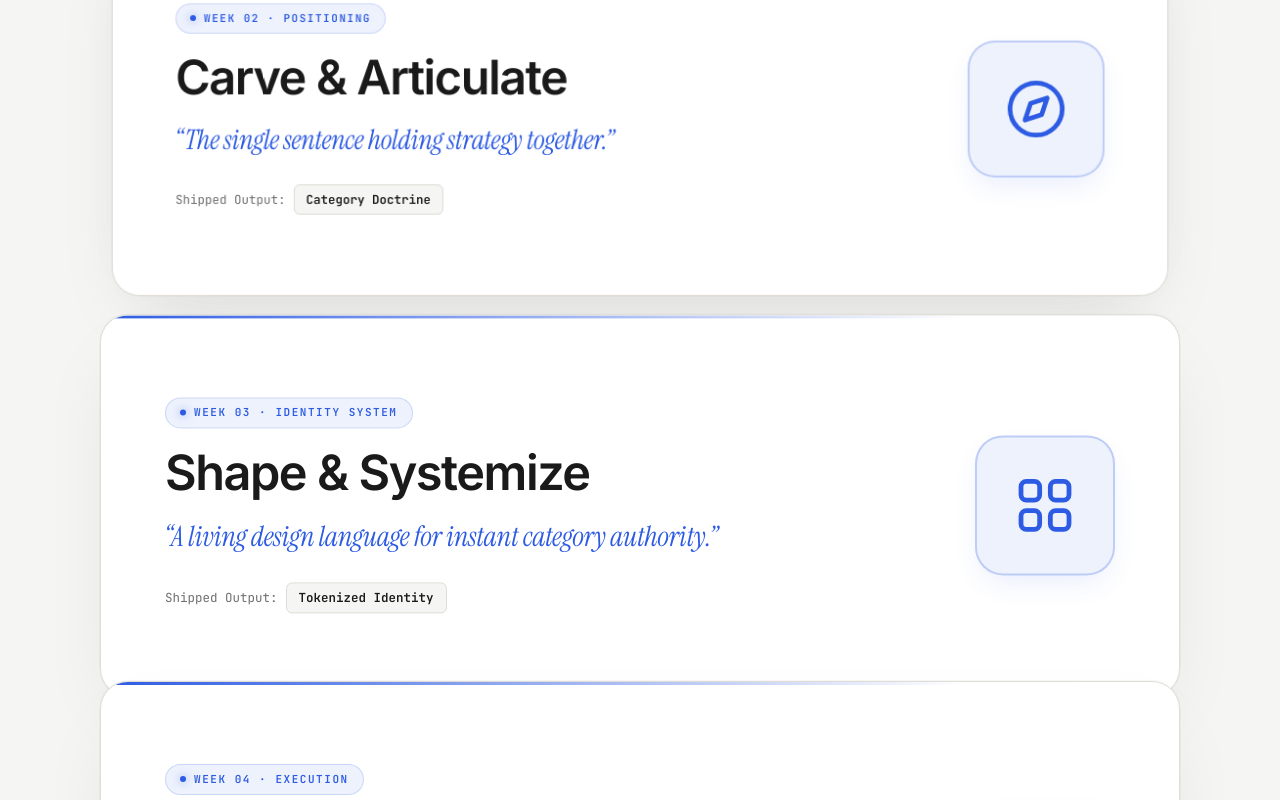
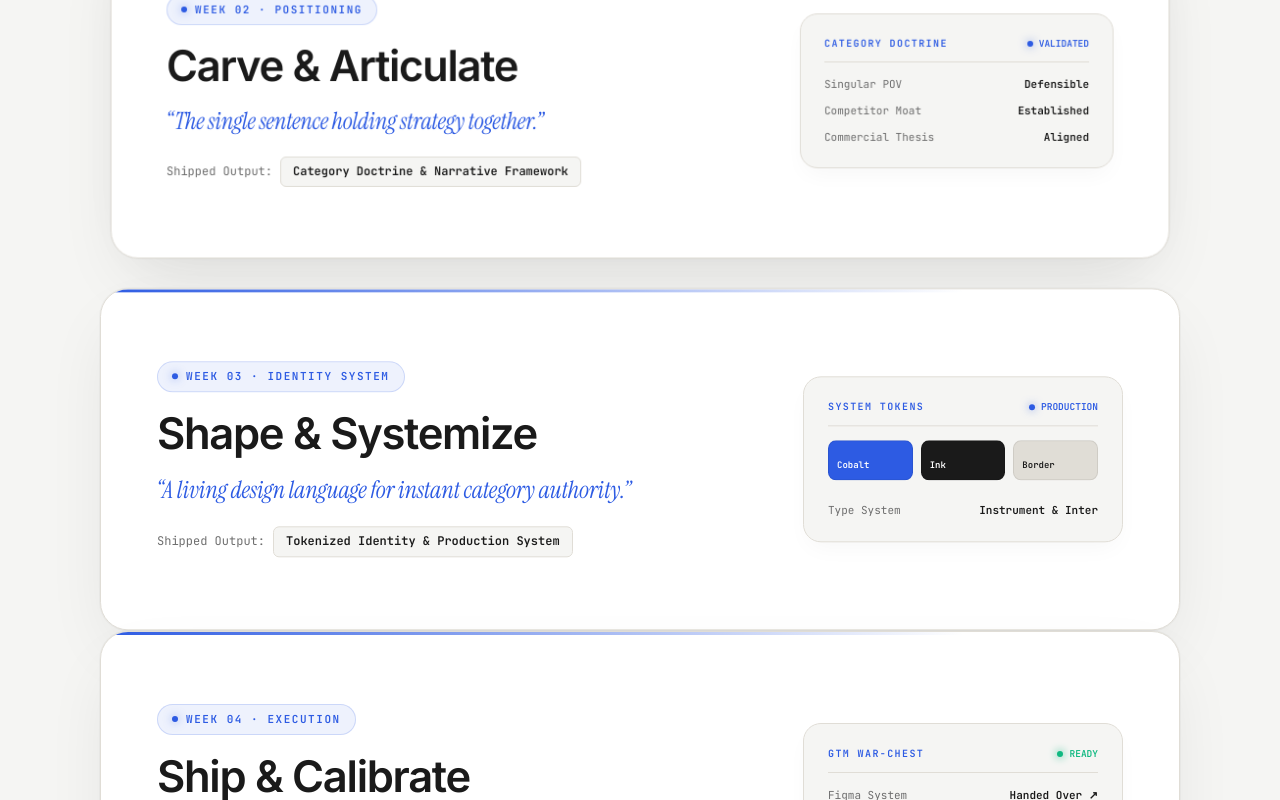
Before and after one commit to scream687/taksh-react, a Next.js app: page / in a window 1280 px wide. Shown: the part 5540-6340 px from the top of the page. Built offline with nearby package versions, Linux system fonts and the light colour scheme.

Commit message:
feat(scrollstack): lock pinning location at top: 105px and upgrade right card visuals to live studio deliverable specimens

```diff
--- a/components/motion/ScrollStack.css
+++ b/components/motion/ScrollStack.css
@@ -7,11 +7,11 @@
 
 .scroll-stack-stage {
   position: sticky;
-  top: clamp(140px, 18vh, 220px);
+  top: clamp(95px, 12vh, 115px);
   width: 100%;
   max-width: 1080px;
   margin: 0 auto;
-  min-height: 460px;
+  min-height: 420px;
 }
 
 .scroll-stack-stage-card {
@@ -24,7 +24,7 @@
   background: #FFFFFF !important;
   border: 1px solid var(--border, #E0DDD6);
   border-radius: 28px;
-  box-shadow: 0 32px 80px -20px rgba(26, 26, 26, 0.09), 0 0 0 1px rgba(0, 0, 0, 0.03);
+  box-shadow: 0 28px 70px -15px rgba(26, 26, 26, 0.09), 0 0 0 1px rgba(0, 0, 0, 0.03);
   box-sizing: border-box;
   overflow: hidden;
   transition: box-shadow 0.3s ease, border-color 0.3s ease;
@@ -33,7 +33,7 @@
 :root[data-theme='dark'] .scroll-stack-card {
   background: #141414 !important;
   border-color: rgba(255, 255, 255, 0.12);
-  box-shadow: 0 32px 80px -20px rgba(0, 0, 0, 0.7), 0 0 0 1px rgba(255, 255, 255, 0.05);
+  box-shadow: 0 28px 70px -15px rgba(0, 0, 0, 0.7), 0 0 0 1px rgba(255, 255, 255, 0.05);
 }
 
 .scroll-stack-card-inner {
@@ -44,12 +44,12 @@
 /* ── Card Interior Structure (Taksh Atelier Aesthetic) ── */
 
 .proc-ref__inner {
-  padding: clamp(40px, 5vw, 64px);
+  padding: clamp(36px, 4.5vw, 56px);
   display: grid;
-  grid-template-columns: 1fr auto;
-  gap: clamp(28px, 4.5vw, 64px);
+  grid-template-columns: 1fr minmax(240px, 320px);
+  gap: clamp(24px, 4vw, 56px);
   align-items: center;
-  min-height: clamp(380px, 44vh, 480px);
+  min-height: clamp(340px, 40vh, 440px);
   position: relative;
 }
 
@@ -66,7 +66,7 @@
 .proc-ref__text-side {
   display: flex;
   flex-direction: column;
-  gap: 18px;
+  gap: 16px;
 }
 
 .proc-ref__pill-badge {
@@ -106,12 +106,12 @@
 }
 
 .proc-ref__title {
-  font-size: clamp(32px, 3.8vw, 52px);
+  font-size: clamp(28px, 3.4vw, 44px);
   font-weight: 600;
   letter-spacing: -0.03em;
   color: var(--ink, #1A1A1A);
   margin: 0;
-  line-height: 1.12;
+  line-height: 1.15;
 }
 
 :root[data-theme='dark'] .proc-ref__title {
@@ -121,7 +121,7 @@
 .proc-ref__thesis {
   font-family: 'Instrument Serif', Georgia, serif;
   font-style: italic;
-  font-size: clamp(21px, 2.2vw, 28px);
+  font-size: clamp(19px, 2vw, 24px);
   color: var(--blue, #2D5BE3);
   line-height: 1.35;
   margin: 0;
@@ -137,9 +137,9 @@
   align-items: center;
   gap: 8px;
   font-family: 'JetBrains Mono', monospace, sans-serif;
-  font-size: 12.5px;
+  font-size: 12px;
   color: var(--muted, #6E6E6E);
-  margin-top: 8px;
+  margin-top: 4px;
 }
 
 :root[data-theme='dark'] .proc-ref__tag-badge {
@@ -161,49 +161,134 @@
   border-color: rgba(255, 255, 255, 0.12);
 }
 
-/* ── Right Large Outline Icon Frame (Taksh Atelier Blue & Border) ── */
+/* ── Studio Deliverable Micro-Specimens ── */
 
-.proc-ref__icon-side {
+.proc-ref__visual-side {
+  display: flex;
+  justify-content: flex-end;
+}
+
+.proc-studio__card-visual {
+  background: var(--paper, #F5F5F3);
+  border: 1px solid var(--border, #E0DDD6);
+  border-radius: 18px;
+  padding: 22px 24px;
+  display: flex;
+  flex-direction: column;
+  gap: 14px;
+  width: 100%;
+  max-width: 320px;
+  box-shadow: 0 10px 24px -6px rgba(0, 0, 0, 0.04);
+}
+
+:root[data-theme='dark'] .proc-studio__card-visual {
+  background: rgba(255, 255, 255, 0.04);
+  border-color: rgba(255, 255, 255, 0.1);
+}
+
+.proc-studio__vis-top {
+  display: flex;
+  justify-content: space-between;
+  align-items: center;
+  border-bottom: 1px solid var(--border, #E0DDD6);
+  padding-bottom: 10px;
+}
+
+:root[data-theme='dark'] .proc-studio__vis-top {
+  border-bottom-color: rgba(255, 255, 255, 0.08);
+}
+
+.proc-studio__vis-tag {
+  font-family: 'JetBrains Mono', monospace, sans-serif;
+  font-size: 10px;
+  font-weight: 600;
+  letter-spacing: 0.14em;
+  text-transform: uppercase;
+  color: var(--blue, #2D5BE3);
+}
+
+.proc-studio__vis-live {
   display: flex;
   align-items: center;
-  justify-content: center;
+  gap: 6px;
+  font-family: 'JetBrains Mono', monospace, sans-serif;
+  font-size: 9.5px;
+  font-weight: 600;
+  color: var(--blue, #2D5BE3);
 }
 
-.proc-ref__icon-frame {
-  width: clamp(100px, 12vw, 140px);
-  height: clamp(100px, 12vw, 140px);
-  border: 2.5px solid rgba(45, 91, 227, 0.25);
-  border-radius: 28px;
-  display: flex;
-  align-items: center;
-  justify-content: center;
-  color: var(--blue, #2D5BE3);
-  background: var(--blue-light, #EEF2FD);
-  box-shadow: 0 12px 30px -8px rgba(45, 91, 227, 0.12);
-  transition: transform 0.3s ease, border-color 0.3s ease;
+.proc-studio__pulse-dot {
+  width: 6px;
+  height: 6px;
+  border-radius: 50%;
+  background: var(--blue, #2D5BE3);
+  box-shadow: 0 0 8px rgba(45, 91, 227, 0.6);
 }
 
-:root[data-theme='dark'] .proc-ref__icon-frame {
-  border-color: rgba(45, 91, 227, 0.35);
-  background: rgba(45, 91, 227, 0.12);
-  color: #60A5FA;
-  box-shadow: 0 12px 30px -8px rgba(45, 91, 227, 0.3);
+.proc-studio__metrics {
+  display: flex;
+  flex-direction: column;
+  gap: 10px;
 }
 
-.proc-ref__icon-frame svg {
-  width: clamp(48px, 6vw, 64px);
-  height: clamp(48px, 6vw, 64px);
+.proc-studio__metric-row {
+  display: flex;
+  justify-content: space-between;
+  align-items: center;
+  font-family: 'JetBrains Mono', monospace, sans-serif;
+  font-size: 11px;
 }
 
-@media (max-width: 768px) {
+.proc-studio__metric-label {
+  color: var(--muted, #6E6E6E);
+}
+
+.proc-studio__metric-val {
+  font-weight: 600;
+  color: var(--ink, #1A1A1A);
+}
+
+:root[data-theme='dark'] .proc-studio__metric-val {
+  color: #F5F5F3;
+}
+
+.proc-studio__swatches {
+  display: grid;
+  grid-template-columns: repeat(3, 1fr);
+  gap: 8px;
+}
+
+.proc-studio__swatch {
+  height: 40px;
+  border-radius: 8px;
+  display: flex;
+  align-items: flex-end;
+  padding: 6px 8px;
+  font-family: 'JetBrains Mono', monospace, sans-serif;
+  font-size: 9px;
+  font-weight: 600;
+  color: #FFFFFF;
+  border: 1px solid rgba(0, 0, 0, 0.08);
+}
+
+.proc-stack__footer {
+  display: flex;
+  justify-content: center;
+  margin-top: 36px;
+}
+
+@media (max-width: 860px) {
   .proc-ref__inner {
     grid-template-columns: 1fr;
-    padding: 32px 24px;
+    padding: 28px 20px;
     gap: 20px;
-    min-height: auto;
   }
 
-  .proc-ref__icon-side {
-    display: none;
+  .proc-ref__visual-side {
+    justify-content: flex-start;
+  }
+
+  .proc-studio__card-visual {
+    max-width: 100%;
   }
 }
--- a/components/motion/ScrollStack.tsx
+++ b/components/motion/ScrollStack.tsx
@@ -40,8 +40,8 @@ const PinnedCard: React.FC<PinnedCardProps> = ({
   const enterEnd = isFirst ? 0 : 0.12 + index * 0.24;
 
   const subsequentCards = total - index - 1;
-  const targetY = -(subsequentCards * 18);
-  const targetScale = Math.max(0.86, 1 - subsequentCards * 0.045);
+  const targetY = -(subsequentCards * 16);
+  const targetScale = Math.max(0.88, 1 - subsequentCards * 0.04);
 
   const y = useTransform(
     progress,
@@ -50,7 +50,7 @@ const PinnedCard: React.FC<PinnedCardProps> = ({
       : [0, enterStart, enterEnd, 0.84, 1],
     isFirst
       ? [0, 0, targetY, targetY]
-      : [750, 750, 0, targetY, targetY]
+      : [700, 700, 0, targetY, targetY]
   );
 
   const scale = useTransform(
@@ -113,16 +113,16 @@ export const ScrollStack: React.FC<ScrollStackProps> = ({
         height: `${total * 70}vh`,
       }}
     >
-      {/* Centered Pinned Stage positioned in the middle of the viewport */}
+      {/* Pinned Stage that locks below header at top: 105px and stacks cards */}
       <div
         className="scroll-stack-stage"
         style={{
           position: 'sticky',
-          top: 'clamp(140px, 18vh, 220px)',
+          top: 'clamp(95px, 12vh, 115px)',
           width: '100%',
           maxWidth: '1080px',
           margin: '0 auto',
-          minHeight: '480px',
+          minHeight: '440px',
         }}
       >
         {cards.map((child, index) => (
--- a/components/sections/ProcessSection.tsx
+++ b/components/sections/ProcessSection.tsx
@@ -10,82 +10,144 @@ export const SPRINT_PHASES = [
     week: 'WEEK 01 · DIAGNOSTICS',
     name: 'Interrogate & Diagnose',
     thesis: 'Extracting unvarnished commercial truth.',
-    tag: 'Tension Matrix',
-    theme: 'card-theme-01',
-    iconType: 'diagnostics',
+    tag: 'Tension Matrix & Diagnostic Dossier',
+    visualType: 'diagnostics',
   },
   {
     num: '02',
     week: 'WEEK 02 · POSITIONING',
     name: 'Carve & Articulate',
     thesis: 'The single sentence holding strategy together.',
-    tag: 'Category Doctrine',
-    theme: 'card-theme-02',
-    iconType: 'positioning',
+    tag: 'Category Doctrine & Narrative Framework',
+    visualType: 'positioning',
   },
   {
     num: '03',
     week: 'WEEK 03 · IDENTITY SYSTEM',
     name: 'Shape & Systemize',
     thesis: 'A living design language for instant category authority.',
-    tag: 'Tokenized Identity',
-    theme: 'card-theme-03',
-    iconType: 'identity',
+    tag: 'Tokenized Identity & Production System',
+    visualType: 'identity',
   },
   {
     num: '04',
     week: 'WEEK 04 · EXECUTION',
     name: 'Ship & Calibrate',
     thesis: 'Production handover with zero ambiguity and 90-day momentum.',
-    tag: 'GTM War-Chest',
-    theme: 'card-theme-04',
-    iconType: 'execution',
+    tag: 'GTM War-Chest & 90-Day Execution Kit',
+    visualType: 'execution',
   },
 ];
 
-function RenderCardIcon({ type }: { type: string }) {
+function RenderCardVisual({ type }: { type: string }) {
   if (type === 'diagnostics') {
     return (
-      <div className="proc-ref__icon-frame">
-        <svg width="44" height="44" viewBox="0 0 24 24" fill="none" stroke="currentColor" strokeWidth="1.8" strokeLinecap="round" strokeLinejoin="round">
-          <rect x="3" y="3" width="18" height="18" rx="4" />
-          <line x1="7" y1="8" x2="17" y2="8" />
-          <line x1="7" y1="12" x2="15" y2="12" />
-          <line x1="7" y1="16" x2="12" y2="16" />
-        </svg>
+      <div className="proc-studio__card-visual">
+        <div className="proc-studio__vis-top">
+          <span className="proc-studio__vis-tag">DIAGNOSTIC DOSSIER</span>
+          <span className="proc-studio__vis-live">
+            <span className="proc-studio__pulse-dot" />
+            LIVE
+          </span>
+        </div>
+        <div className="proc-studio__metrics">
+          <div className="proc-studio__metric-row">
+            <span className="proc-studio__metric-label">Founder Tension</span>
+            <span className="proc-studio__metric-val">100% Isolated</span>
+          </div>
+          <div className="proc-studio__metric-row">
+            <span className="proc-studio__metric-label">Churn Blindspot</span>
+            <span className="proc-studio__metric-val">Decoded</span>
+          </div>
+          <div className="proc-studio__metric-row">
+            <span className="proc-studio__metric-label">Category Failure</span>
+            <span className="proc-studio__metric-val">Audited</span>
+          </div>
+        </div>
       </div>
     );
   }
+
   if (type === 'positioning') {
     return (
-      <div className="proc-ref__icon-frame">
-        <svg width="44" height="44" viewBox="0 0 24 24" fill="none" stroke="currentColor" strokeWidth="1.8" strokeLinecap="round" strokeLinejoin="round">
-          <circle cx="12" cy="12" r="10" />
-          <polygon points="16.24 7.76 14.12 14.12 7.76 16.24 9.88 9.88 16.24 7.76" />
-        </svg>
+      <div className="proc-studio__card-visual">
+        <div className="proc-studio__vis-top">
+          <span className="proc-studio__vis-tag">CATEGORY DOCTRINE</span>
+          <span className="proc-studio__vis-live">
+            <span className="proc-studio__pulse-dot" />
+            VALIDATED
+          </span>
+        </div>
+        <div className="proc-studio__metrics">
+          <div className="proc-studio__metric-row">
+            <span className="proc-studio__metric-label">Singular POV</span>
+            <span className="proc-studio__metric-val">Defensible</span>
+          </div>
+          <div className="proc-studio__metric-row">
+            <span className="proc-studio__metric-label">Competitor Moat</span>
+            <span className="proc-studio__metric-val">Established</span>
+          </div>
+          <div className="proc-studio__metric-row">
+            <span className="proc-studio__metric-label">Commercial Thesis</span>
+            <span className="proc-studio__metric-val">Aligned</span>
+          </div>
+        </div>
       </div>
     );
   }
+
   if (type === 'identity') {
     return (
-      <div className="proc-ref__icon-frame">
-        <svg width="44" height="44" viewBox="0 0 24 24" fill="none" stroke="currentColor" strokeWidth="1.8" strokeLinecap="round" strokeLinejoin="round">
-          <rect x="3" y="3" width="7" height="7" rx="2" />
-          <rect x="14" y="3" width="7" height="7" rx="2" />
-          <rect x="14" y="14" width="7" height="7" rx="2" />
-          <rect x="3" y="14" width="7" height="7" rx="2" />
-        </svg>
+      <div className="proc-studio__card-visual">
+        <div className="proc-studio__vis-top">
+          <span className="proc-studio__vis-tag">SYSTEM TOKENS</span>
+          <span className="proc-studio__vis-live">
+            <span className="proc-studio__pulse-dot" />
+            PRODUCTION
+          </span>
+        </div>
+        <div className="proc-studio__swatches">
+          <div className="proc-studio__swatch" style={{ background: '#2D5BE3' }}>
+            <span>Cobalt</span>
+          </div>
+          <div className="proc-studio__swatch" style={{ background: '#1A1A1A' }}>
+            <span>Ink</span>
+          </div>
+          <div className="proc-studio__swatch" style={{ background: '#E0DDD6', color: '#1A1A1A' }}>
+            <span>Border</span>
+          </div>
+        </div>
+        <div className="proc-studio__metric-row" style={{ marginTop: '8px' }}>
+          <span className="proc-studio__metric-label">Type System</span>
+          <span className="proc-studio__metric-val">Instrument & Inter</span>
+        </div>
       </div>
     );
   }
+
   return (
-    <div className="proc-ref__icon-frame">
-      <svg width="44" height="44" viewBox="0 0 24 24" fill="none" stroke="currentColor" strokeWidth="1.8" strokeLinecap="round" strokeLinejoin="round">
-        <path d="M4.5 16.5c-1.5 1.26-2 5-2 5s3.74-.5 5-2c.71-.84.7-2.13-.09-2.91a2.18 2.18 0 0 0-2.91-.09z" />
-        <path d="m12 15-3-3a22 22 0 0 1 2-3.95A12.88 12.88 0 0 1 22 2c0 2.72-.78 7.5-6 11a22.35 22.35 0 0 1-4 2z" />
-        <path d="M9 12H4s.55-3.03 2-4c1.62-1.08 5 0 5 0" />
-        <path d="M12 15v5s3.03-.55 4-2c1.08-1.62 0-5 0-5" />
-      </svg>
+    <div className="proc-studio__card-visual">
+      <div className="proc-studio__vis-top">
+        <span className="proc-studio__vis-tag">GTM WAR-CHEST</span>
+        <span className="proc-studio__vis-live" style={{ color: '#10B981' }}>
+          <span className="proc-studio__pulse-dot" style={{ background: '#10B981', boxShadow: '0 0 8px #10B981' }} />
+          READY
+        </span>
+      </div>
+      <div className="proc-studio__metrics">
+        <div className="proc-studio__metric-row">
+          <span className="proc-studio__metric-label">Figma System</span>
+          <span className="proc-studio__metric-val">Handed Over ↗</span>
+        </div>
+        <div className="proc-studio__metric-row">
+          <span className="proc-studio__metric-label">Sprint Timeline</span>
+          <span className="proc-studio__metric-val">Fixed 28 Days</span>
+        </div>
+        <div className="proc-studio__metric-row">
+          <span className="proc-studio__metric-label">GTM Execution</span>
+          <span className="proc-studio__metric-val">90-Day Trajectory</span>
+        </div>
+      </div>
     </div>
   );
 }
@@ -120,11 +182,11 @@ export function ProcessSection() {
           </p>
         </motion.div>
 
-        {/* Reference-Styled ScrollStack */}
+        {/* Studio-Grade ScrollStack */}
         <div style={{ marginTop: '48px', marginBottom: '32px' }}>
           <ScrollStack>
             {SPRINT_PHASES.map((phase) => (
-              <ScrollStackItem key={phase.num} itemClassName={`proc-ref-card ${phase.theme}`}>
+              <ScrollStackItem key={phase.num} itemClassName="proc-ref-card">
                 <div className="proc-ref__inner">
                   {/* Left Column: Bold Typography & Minimal Subtitle */}
                   <div className="proc-ref__text-side">
@@ -145,9 +207,9 @@ export function ProcessSection() {
                     </div>
                   </div>
 
-                  {/* Right Column: Large Minimal Icon Frame */}
-                  <div className="proc-ref__icon-side">
-                    <RenderCardIcon type={phase.iconType} />
+                  {/* Right Column: Studio Deliverable Specimen */}
+                  <div className="proc-ref__visual-side">
+                    <RenderCardVisual type={phase.visualType} />
                   </div>
                 </div>
               </ScrollStackItem>
```
